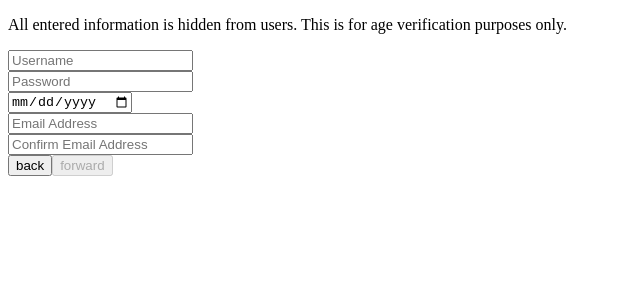
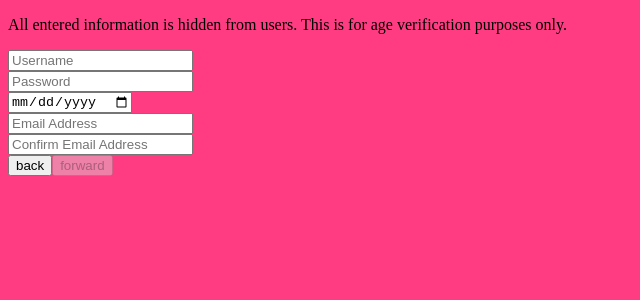
Before and after one commit to heatherpark/performer-signup, a React (Create React App) app: page / in a window 1280 px wide. Shown: the top 300 px of the page, without its empty margins (0-640 px from the left). Built offline with nearby package versions, Linux system fonts and the light colour scheme.

Commit message:
Add global styles

```diff
--- a/src/index.js
+++ b/src/index.js
@@ -2,6 +2,7 @@ import React from 'react';
 import ReactDOM from 'react-dom';
 import App from './App';
 import registerServiceWorker from './registerServiceWorker';
+import './style.css';
 
 import { Provider } from 'react-redux';
 import { createStore } from 'redux';
--- /dev/null
+++ b/src/style.css
@@ -0,0 +1,3 @@
+body {
+  background-color: #ff3b81;
+}
```
